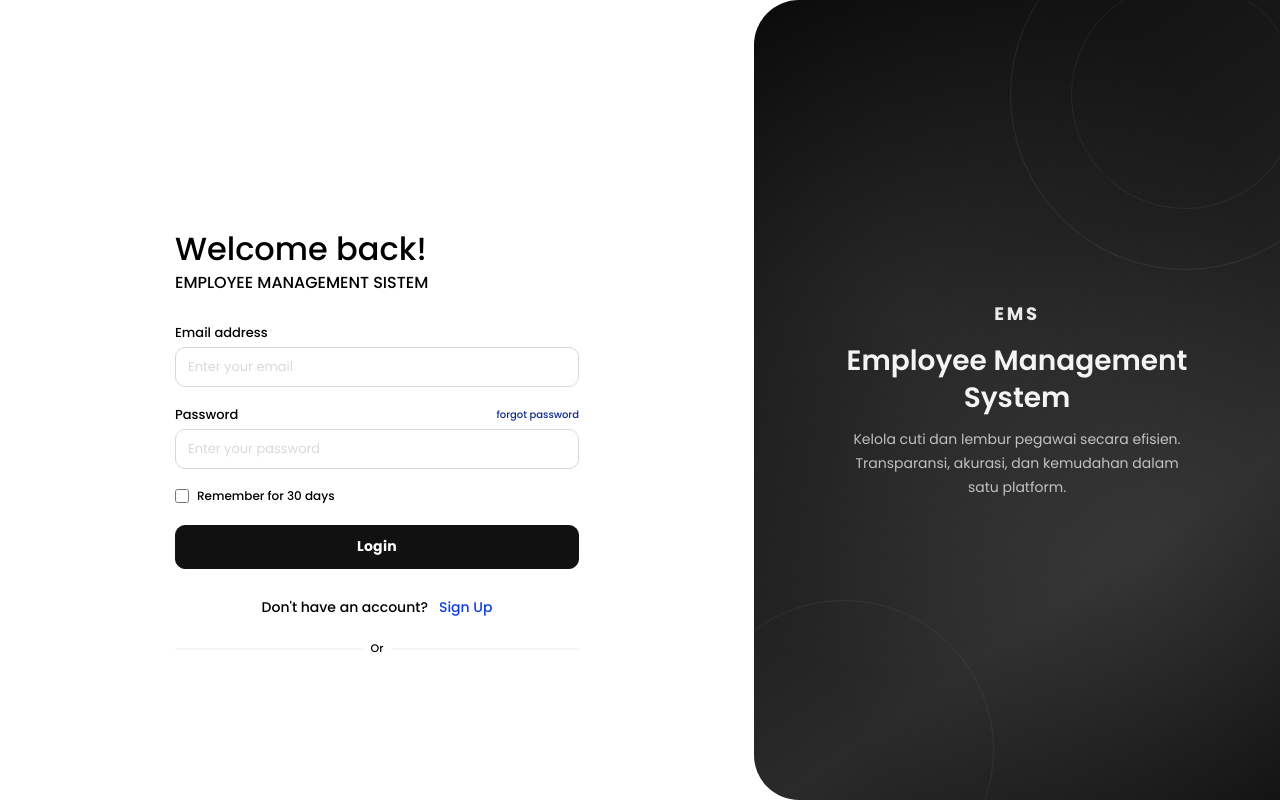
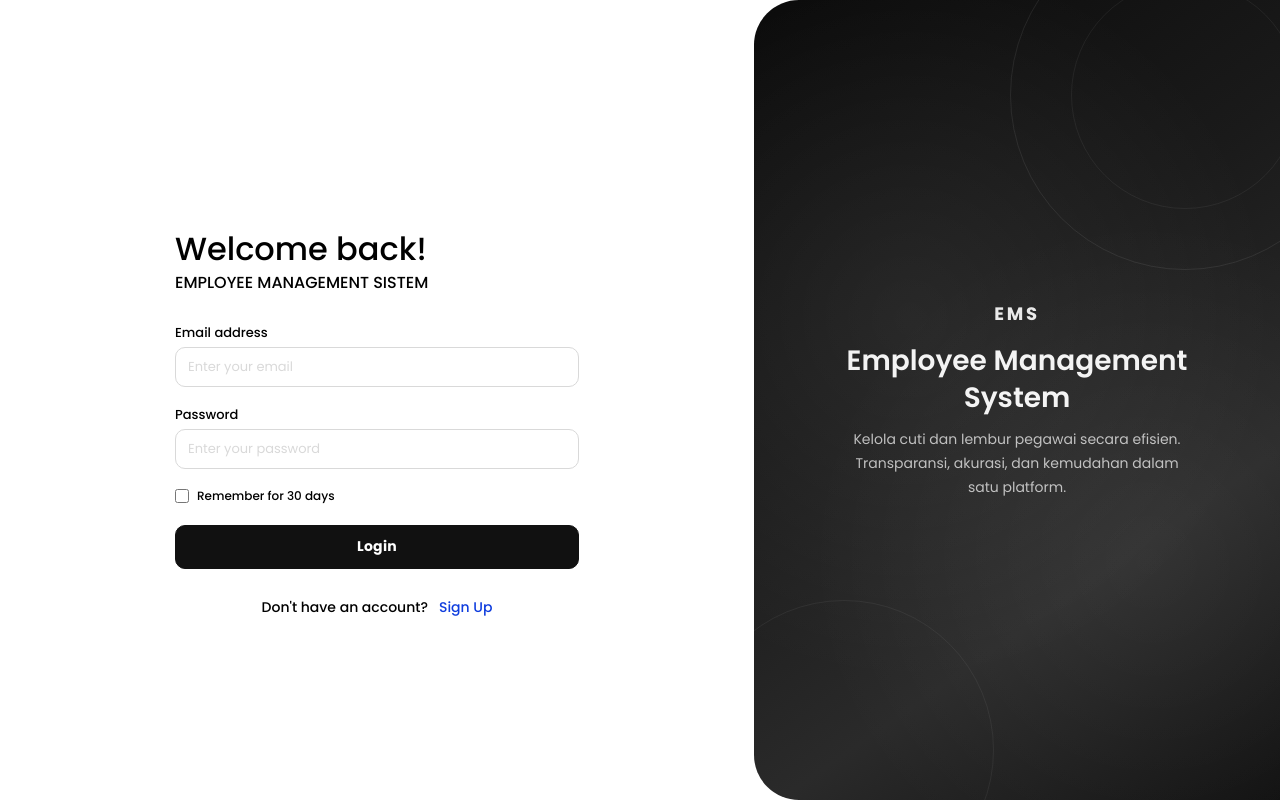
Before and after one commit to kevinifanka/Dashboard-Sistem-Cuti-Pegawai, a PHP site: page /Cuti/index.php?page=login in a window 1280 px wide. Run offline with PHP 8.4, Linux system fonts and the light colour scheme; some libraries are stand-ins or nearby versions.

Commit message:
UI: Remove non-functional 'forgot password' link and 'Or' divider from login page

```diff
--- a/app/views/auth/login.php
+++ b/app/views/auth/login.php
@@ -58,7 +58,6 @@ $timeout    = ($_GET['reason'] ?? '') === 'timeout';
         <div class="auth-field">
           <div class="auth-field-header">
             <label class="auth-label" for="password">Password</label>
-            <a class="auth-forgot" href="<?= PUBLIC_URL ?>/?page=forgot-password">forgot password</a>
           </div>
           <input
             id="password"
@@ -89,11 +88,7 @@ $timeout    = ($_GET['reason'] ?? '') === 'timeout';
         <a href="<?= PUBLIC_URL ?>/?page=register">Sign Up</a>
       </div>
 
-      <!-- Or divider -->
-      <div class="auth-divider">
-        <div class="auth-divider-line"></div>
-        <div class="auth-divider-or">Or</div>
-      </div>
+
 
     </div>
   </div>
```
